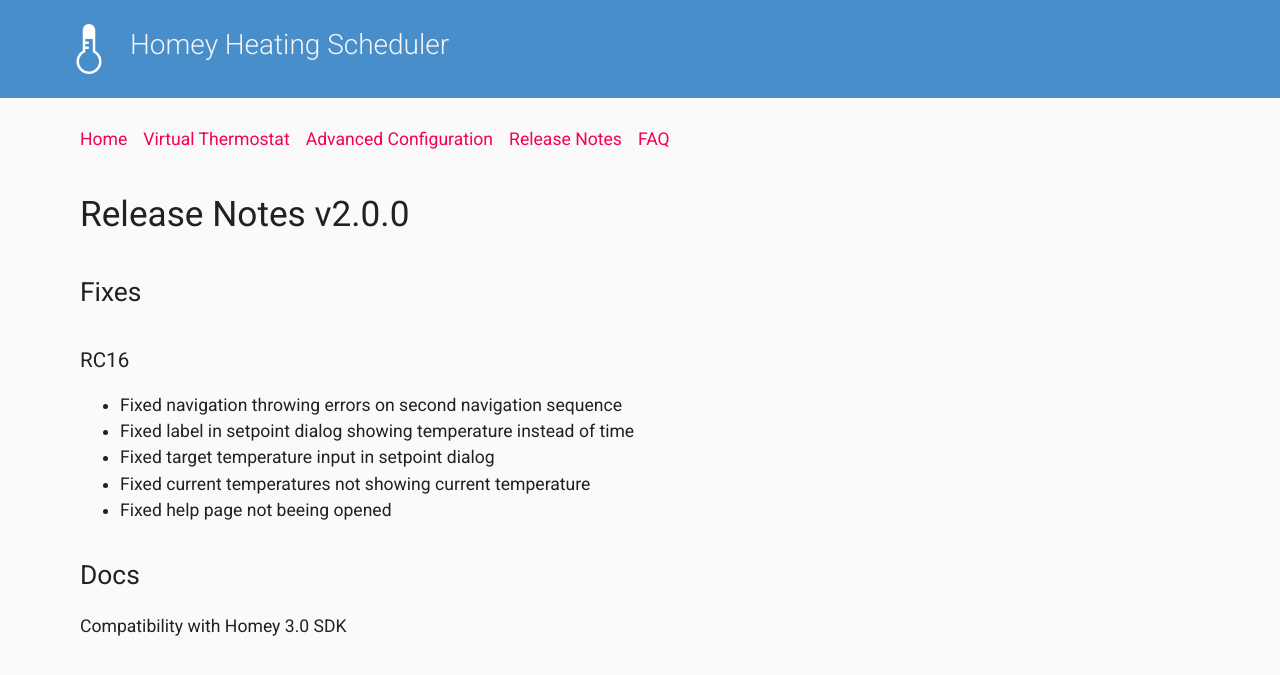
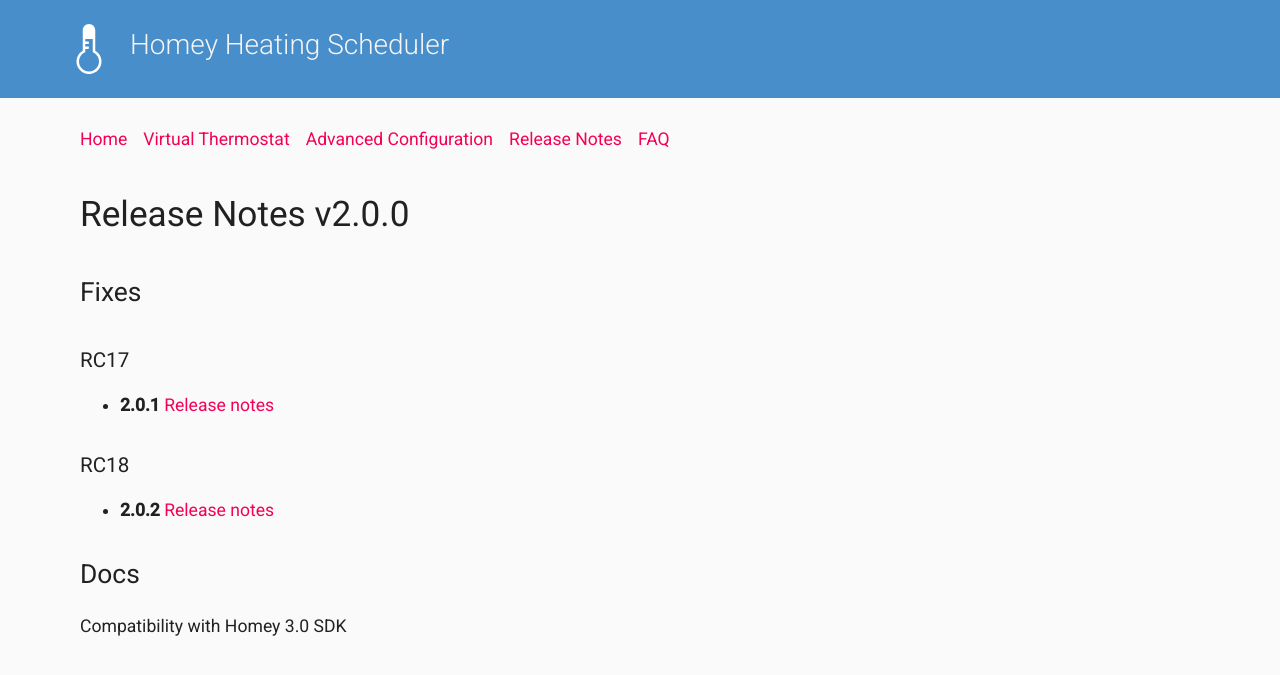
Before and after one commit to mskg/homey-heating, a Jekyll site: the page built from docs/releasenotes/v02-00-00.md, in a window 1280 px wide. Shown: the top 675 px of the page. Built offline with Jekyll 4.4.1, drawn with Linux system fonts in a browser that asks for light colours.

Commit message:
Release notes

```diff
--- a/docs/releasenotes/v02-00-00.md
+++ b/docs/releasenotes/v02-00-00.md
@@ -4,12 +4,12 @@ title: Release Notes v2.0.0
 ---
 
 ## Fixes
-### RC16
-- Fixed navigation throwing errors on second navigation sequence
-- Fixed label in setpoint dialog showing temperature instead of time
-- Fixed target temperature input in setpoint dialog
-- Fixed current temperatures not showing current temperature
-- Fixed help page not beeing opened
+### RC17
+* **2.0.1** [Release notes](docs/releasenotes/v02-00-01.md)
+
+### RC18
+* **2.0.2** [Release notes](docs/releasenotes/v02-00-02.md)
+
 
 ## Docs
 Compatibility with Homey 3.0 SDK
```
Also changed, not shown: docs/releasenotes/v02-00-02.md (added, +10 -0 lines).
